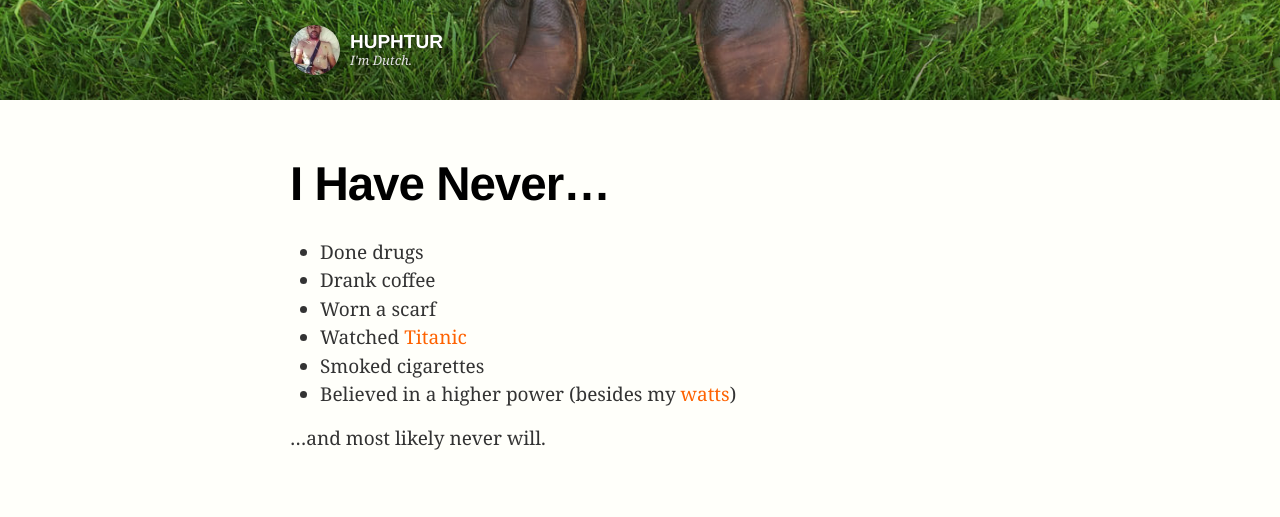
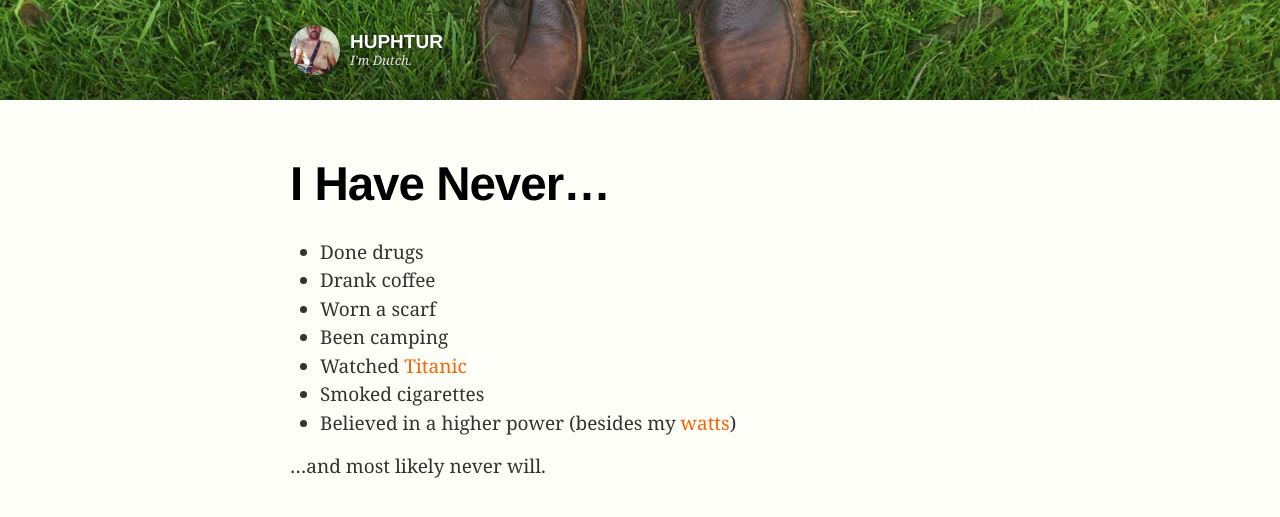
Before and after one commit to huphtur/huphtur.github.io, a Jekyll site: the page built from _posts/2015-04-21-i-have-never.md, in a window 1280 px wide. Shown: the top 517 px of the page. Built offline with Jekyll 4.4.1, drawn with Linux system fonts in a browser that asks for light colours.

Commit message:
update never been post
cramping!

```diff
--- a/_posts/2015-04-21-i-have-never.md
+++ b/_posts/2015-04-21-i-have-never.md
@@ -6,6 +6,7 @@ date: "2015-04-21"
 * Done drugs
 * Drank coffee
 * Worn a scarf
+* Been camping
 * Watched [Titanic](http://imgur.com/wGEEiCK)
 * Smoked cigarettes
 * Believed in a higher power (besides my [watts](https://www.strava.com/athletes/1157))
```
